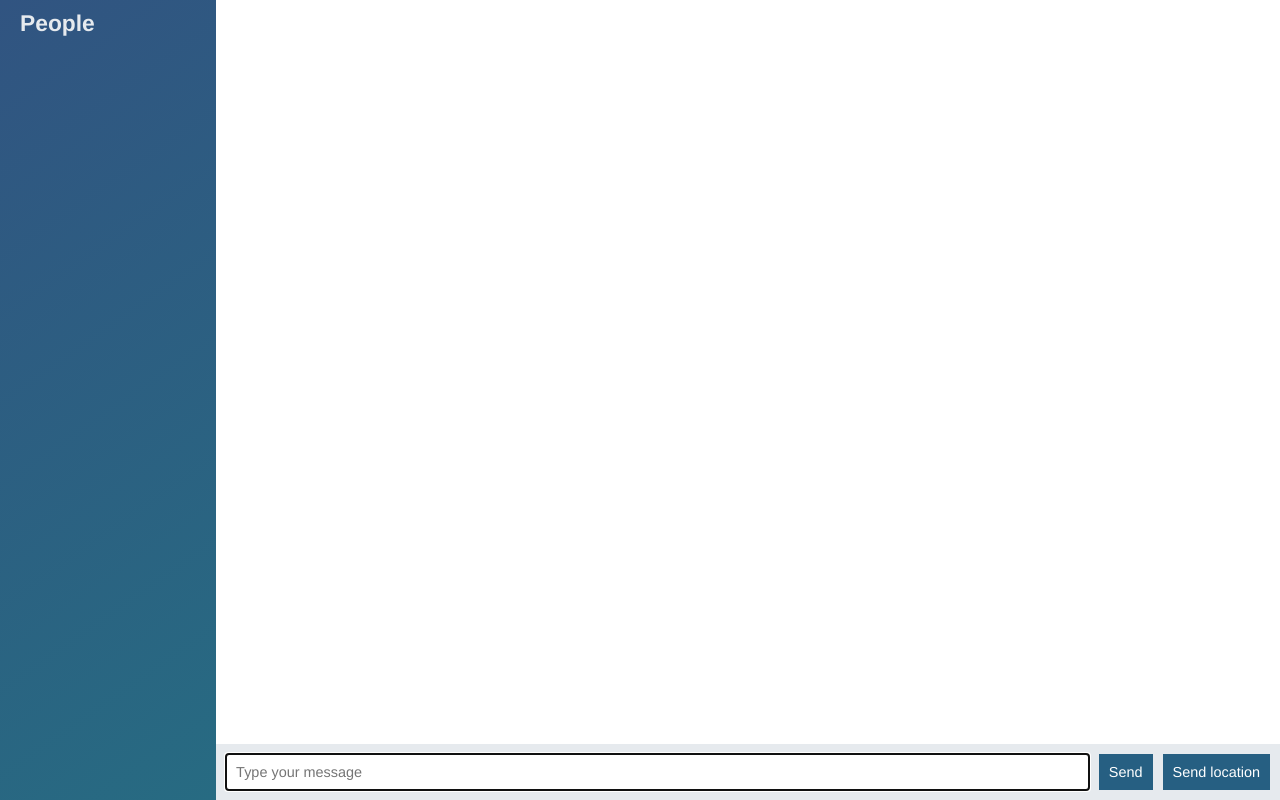
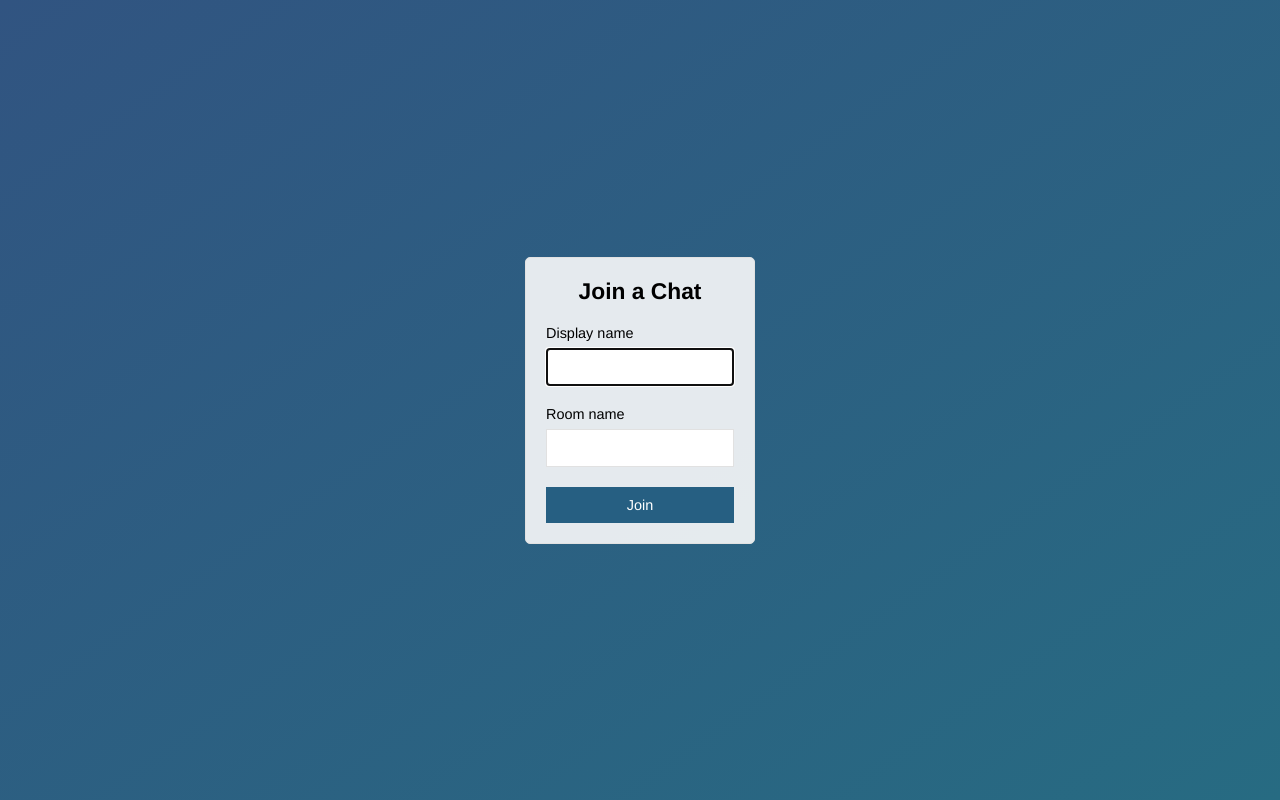
Before and after one commit to rdarleyDP/node-course-2-chat-app, a website: page public/index.html in a window 1280 px wide. Drawn offline with nearby package versions, Linux system fonts and the light colour scheme; no server answers.

Commit message:
Add join page

```diff
--- a/public/index.html
+++ b/public/index.html
@@ -3,80 +3,42 @@
 
 <head>
     <meta charset="utf-8">
+    <meta name="viewport"
+          content="width=device-width, initial-scale=1, user-scalable=no">
+
+    <title>Join | Chat App</title>
 
     <link rel="stylesheet" href="css/styles.css">
 </head>
 
-<body class="chat">
+<body class="centered-form">
 
-    <div class="chat__sidebar">
-        <h3>
-            People
-        </h3>
-        <div id="users">
-
-        </div>
+    <div class="centered-form__form">
+        <form action="/chat.html">
+            <div class="form-field">
+                <h3>
+                    Join a Chat
+                </h3>
+            </div>
+            <div class="form-field">
+                <label>Display name</label>
+                <input type="text"
+                       name="name"
+                       autofocus />
+            </div>
+            <div class="form-field">
+                <label>Room name</label>
+                <input type="text"
+                       name="room" />
+            </div>
+            <div class="form-field">
+                <button>
+                    Join
+                </button>
+            </div>
+        </form>
     </div>
 
-    <div class="chat__main">
-        <ol id="messages" class="chat__messages">
-        </ol>
-
-
-        <div class="chat__footer">
-            <form id="message-form">
-                <input name="message"
-                       type="text"
-                       placeholder="Type your message"
-                       autofocus
-                       autocomplete="off" />
-
-                <button>
-                Send
-            </button>
-            </form>
-
-            <button id="send-location">
-            Send location
-        </button>
-        </div>
-    </div>
-
-    <script id="message-template"
-            type="text/template">
-
-        <li class="message">
-            <div class="message__title">
-                <h4>{{from}}</h4>
-                <span>{{createdAt}}</span>
-            </div>
-            <div class="message__body">
-                <p>{{text}}</p>
-            </div>
-        </li>
-
-    </script>
-
-    <script id="location-message-template"
-            type="text/template">
-
-        <li class="message">
-            <div class="message__title">
-                <h4>{{from}}</h4>
-                <span>{{createdAt}}</span>
-            </div>
-            <div class="message__body">
-                <p><a href="{{url}}" target="_blank">My Current Location</a></p>
-            </div>
-        </li>
-
-    </script>
-
-    <script src="/socket.io/socket.io.js"></script>
-    <script src="/js/libs/jquery-3.2.1.min.js"></script>
-    <script src="/js/libs/moment.js"></script>
-    <script src="/js/libs/mustache.js"></script>
-    <script src="/js/index.js"></script>
 </body>
 
 </html>
```
Also changed, not shown: public/chat.html (added, +86 -0 lines), public/js/chat.js (renamed from public/js/index.js).
